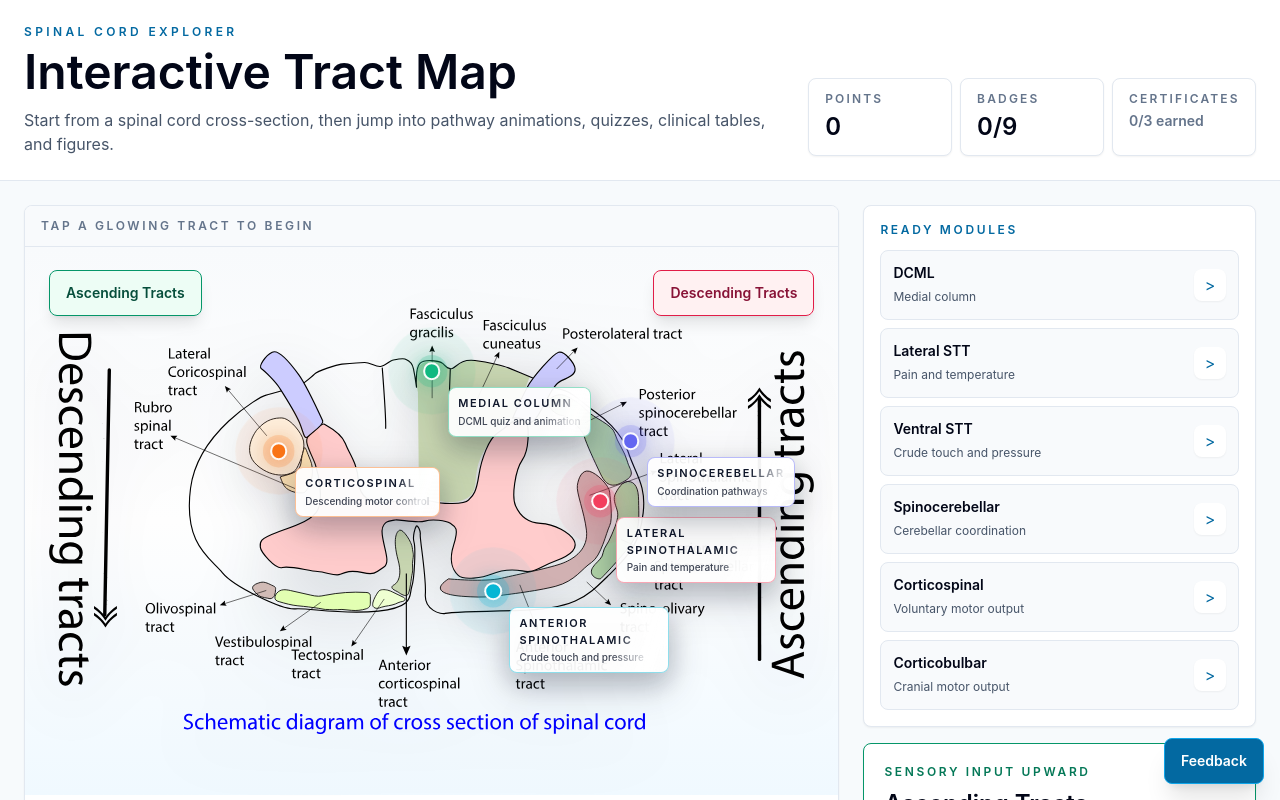
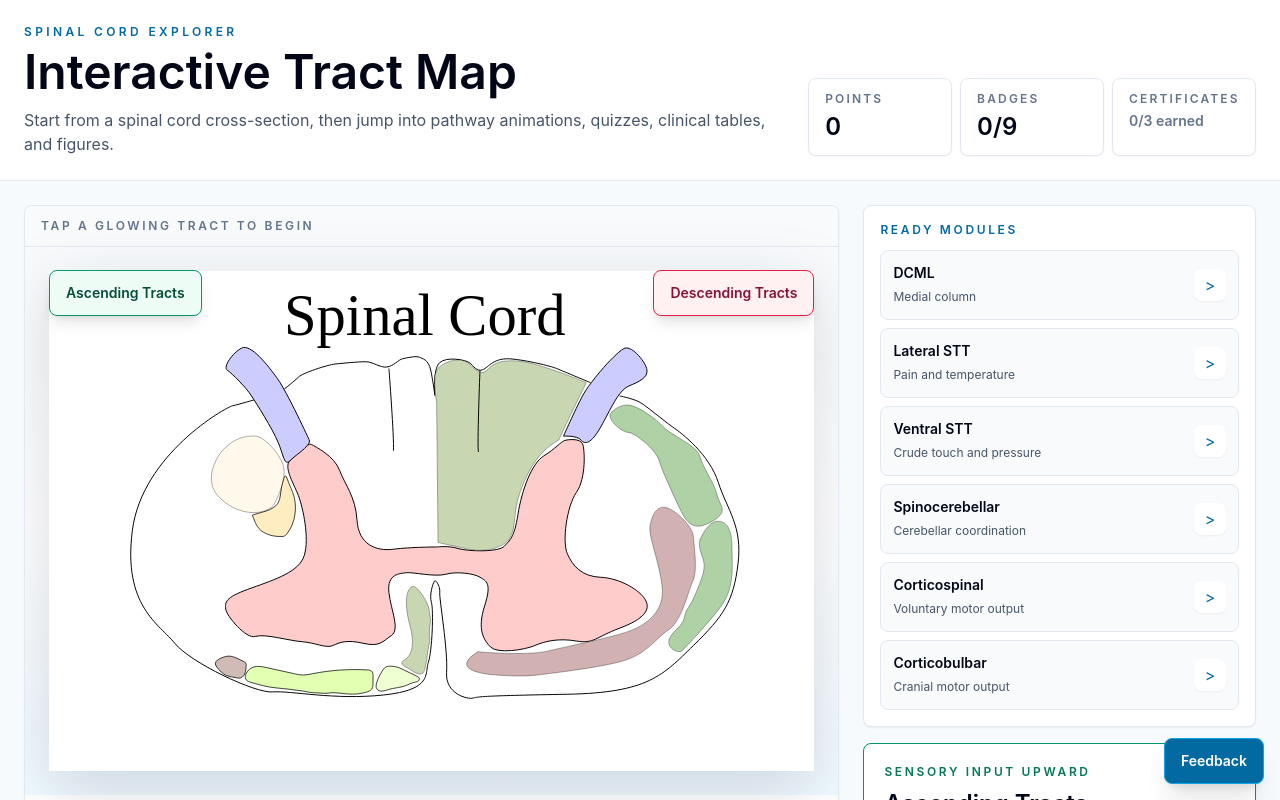
Before and after one commit to perjanya/spinal-cord-app, a React (Vite) app: page / in a window 1280 px wide. Shown: the top 800 px of the page. Built offline with nearby package versions, Linux system fonts and the light colour scheme.

Commit message:
Add interactive spinal cord home SVG

```diff
--- a/src/App.jsx
+++ b/src/App.jsx
@@ -892,54 +892,6 @@ const homeAudioTracks = [
 ];
 
 const feedbackUrl = 'https://forms.gle/gtNquQPbzGsLYNW46';
-
-const homeHotspots = [
-  {
-    id: 'dcml',
-    title: 'Medial Column',
-    subtitle: 'DCML quiz and animation',
-    division: 'ascending',
-    top: '20%',
-    left: '50%',
-    tone: 'emerald',
-  },
-  {
-    id: 'lateral-stt',
-    title: 'Lateral Spinothalamic',
-    subtitle: 'Pain and temperature',
-    division: 'ascending',
-    top: '46%',
-    left: '72%',
-    tone: 'rose',
-  },
-  {
-    id: 'ventral-stt',
-    title: 'Anterior Spinothalamic',
-    subtitle: 'Crude touch and pressure',
-    division: 'ascending',
-    top: '64%',
-    left: '58%',
-    tone: 'cyan',
-  },
-  {
-    id: 'spinocerebellar',
-    title: 'Spinocerebellar',
-    subtitle: 'Coordination pathways',
-    division: 'ascending',
-    top: '34%',
-    left: '76%',
-    tone: 'indigo',
-  },
-  {
-    id: 'corticospinal',
-    title: 'Corticospinal',
-    subtitle: 'Descending motor control',
-    division: 'descending',
-    top: '36%',
-    left: '30%',
-    tone: 'orange',
-  },
-];
 
 const homeModuleShortcuts = [
   { id: 'dcml', title: 'DCML', division: 'ascending', label: 'Medial column' },
@@ -1307,13 +1259,24 @@ function CertificateModal({ progress, onClose }) {
       role="dialog"
       aria-modal="true"
       aria-labelledby="certificate-title"
+      onMouseDown={onClose}
     >
       <motion.div
-        className="w-full max-w-3xl rounded-lg border-4 border-sky-700 bg-white p-8 text-center text-slate-950 shadow-2xl"
+        className="relative max-h-[92vh] w-full max-w-3xl overflow-y-auto rounded-lg border-4 border-sky-700 bg-white p-8 text-center text-slate-950 shadow-2xl"
         initial={{ scale: 0.96, y: 16 }}
         animate={{ scale: 1, y: 0 }}
         exit={{ scale: 0.98, y: 12 }}
+        onMouseDown={(event) => event.stopPropagation()}
       >
+        <button
+          type="button"
+          onClick={onClose}
+          className="sticky right-0 top-0 float-right grid h-10 w-10 place-items-center rounded-lg border border-slate-300 bg-white text-xl leading-none text-slate-600 shadow-sm transition hover:border-slate-500 hover:text-slate-950"
+          aria-label="Close certificates"
+          title="Close"
+        >
+          x
+        </button>
         <p className="text-xs font-semibold uppercase tracking-[0.32em] text-sky-700">Certificate of Completion</p>
         <h2 id="certificate-title" className="mt-4 text-4xl font-semibold">Spinal Cord Tract Certificates</h2>
         <p className="mx-auto mt-5 max-w-2xl text-lg leading-8 text-slate-700">
@@ -1517,7 +1480,7 @@ function HomeAudioControls() {
   };
 
   return (
-    <section className="absolute bottom-24 left-4 z-20 w-[min(19rem,calc(100%-2rem))] rounded-lg border border-white/80 bg-white/90 p-3 shadow-xl backdrop-blur">
+    <section className="absolute bottom-5 left-4 z-20 w-fit max-w-[calc(100%-2rem)] rounded-lg border border-white/80 bg-white/90 p-3 shadow-xl backdrop-blur sm:left-6">
       <audio
         ref={audioRef}
         src={activeTrack.src}
@@ -1555,8 +1518,11 @@ function HomeAudioControls() {
           >
             {expanded ? '-' : '+'}
           </button>
-          <span className="min-w-0 truncate text-xs font-semibold text-slate-700">
+          <span className="hidden max-w-40 truncate text-xs font-semibold text-slate-700 sm:block">
             {finished ? 'Complete' : activeTrack.title}
+          </span>
+          <span className="text-xs font-semibold text-slate-700 sm:hidden">
+            Audio
           </span>
         </div>
         <AnimatePresence initial={false}>
@@ -1618,31 +1584,18 @@ function LandingScreen({ onSelectDivision, onOpenTract, progress }) {
             <p className="text-xs font-semibold uppercase tracking-[0.22em] text-slate-500">Tap a glowing tract to begin</p>
           </div>
           <div className="relative min-h-[520px] bg-gradient-to-b from-slate-50 via-white to-sky-50 p-4 sm:p-6">
-            <img
-              src="/assets/Cross section of spinal cord for animation.svg"
-              alt="Cross section of spinal cord with highlighted tract regions"
-              className="mx-auto h-[500px] w-full object-contain drop-shadow-[0_18px_32px_rgba(15,23,42,0.16)]"
-            />
-            <div className="pointer-events-none absolute inset-4 sm:inset-6">
-              {homeHotspots.map((hotspot) => (
-                <button
-                  key={hotspot.id}
-                  type="button"
-                  onClick={() => onOpenTract(hotspot.id, hotspot.division)}
-                  className={`home-hotspot home-hotspot-${hotspot.tone} pointer-events-auto absolute -translate-x-1/2 -translate-y-1/2`}
-                  style={{ top: hotspot.top, left: hotspot.left }}
-                  aria-label={`Open ${hotspot.title}`}
-                  title={hotspot.subtitle}
-                >
-                  <span className="home-hotspot-pulse" aria-hidden="true" />
-                  <span className="home-hotspot-core" aria-hidden="true" />
-                  <span className="home-hotspot-label">
-                    <span className="block text-[11px] font-semibold uppercase tracking-[0.14em]">{hotspot.title}</span>
-                    <span className="mt-0.5 block text-[10px] font-medium opacity-80">{hotspot.subtitle}</span>
-                  </span>
-                </button>
-              ))}
-            </div>
+            <object
+              data="/assets/Cross section of spinal cord for animation1.svg"
+              type="image/svg+xml"
+              title="Interactive spinal cord cross-section tract map"
+              className="mx-auto h-[500px] w-full drop-shadow-[0_18px_32px_rgba(15,23,42,0.16)]"
+            >
+              <img
+                src="/assets/Cross section of spinal cord for animation1.svg"
+                alt="Cross section of spinal cord with interactive tract regions"
+                className="mx-auto h-[500px] w-full object-contain"
+              />
+            </object>
           </div>
           <HomeAudioControls />
           <button
@@ -2273,9 +2226,25 @@ function DeveloperFooter() {
   );
 }
 
+function getInitialNavigation() {
+  if (typeof window === 'undefined') {
+    return { screen: 'landing', activeTractId: null };
+  }
+
+  const moduleId = new URLSearchParams(window.location.search).get('module');
+  const module = moduleId ? tractModules[moduleId] : null;
+
+  if (!module) {
+    return { screen: 'landing', activeTractId: null };
+  }
+
+  return { screen: module.division, activeTractId: module.id };
+}
+
 export default function App() {
-  const [screen, setScreen] = useState('landing');
-  const [activeTractId, setActiveTractId] = useState(null);
+  const initialNavigation = useMemo(getInitialNavigation, []);
+  const [screen, setScreen] = useState(initialNavigation.screen);
+  const [activeTractId, setActiveTractId] = useState(initialNavigation.activeTractId);
   const [progress, setProgress] = useState(loadProgress);
   const [celebrationBadge, setCelebrationBadge] = useState(null);
   const [isCertificateOpen, setIsCertificateOpen] = useState(false);
```
Also changed, not shown: public/assets/Cross section of spinal cord for animation1.svg (added).
